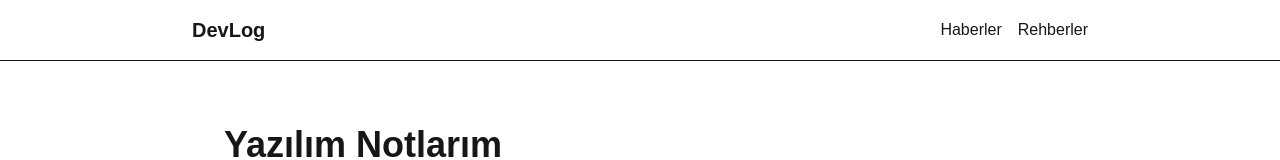
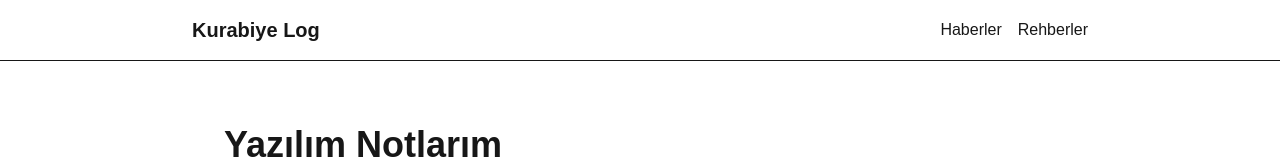
Before and after one commit to sametakan29/kurabiyelog0, a Next.js app: page / in a window 1280 px wide. Shown: the top 160 px of the page. Built offline with nearby package versions, Linux system fonts and the light colour scheme.

Commit message:
isimvefavico

```diff
--- a/app/layout.tsx
+++ b/app/layout.tsx
@@ -32,7 +32,7 @@ export default function RootLayout({
         <nav className="border-b mb-8 p-4">
           <div className="max-w-4xl mx-auto flex justify-between items-center">
             <Link href="/" className="font-bold text-xl">
-              DevLog
+              Kurabiye Log
             </Link>
             <div className="space-x-4">
               <Link href="/" className="hover:text-blue-500">
```
